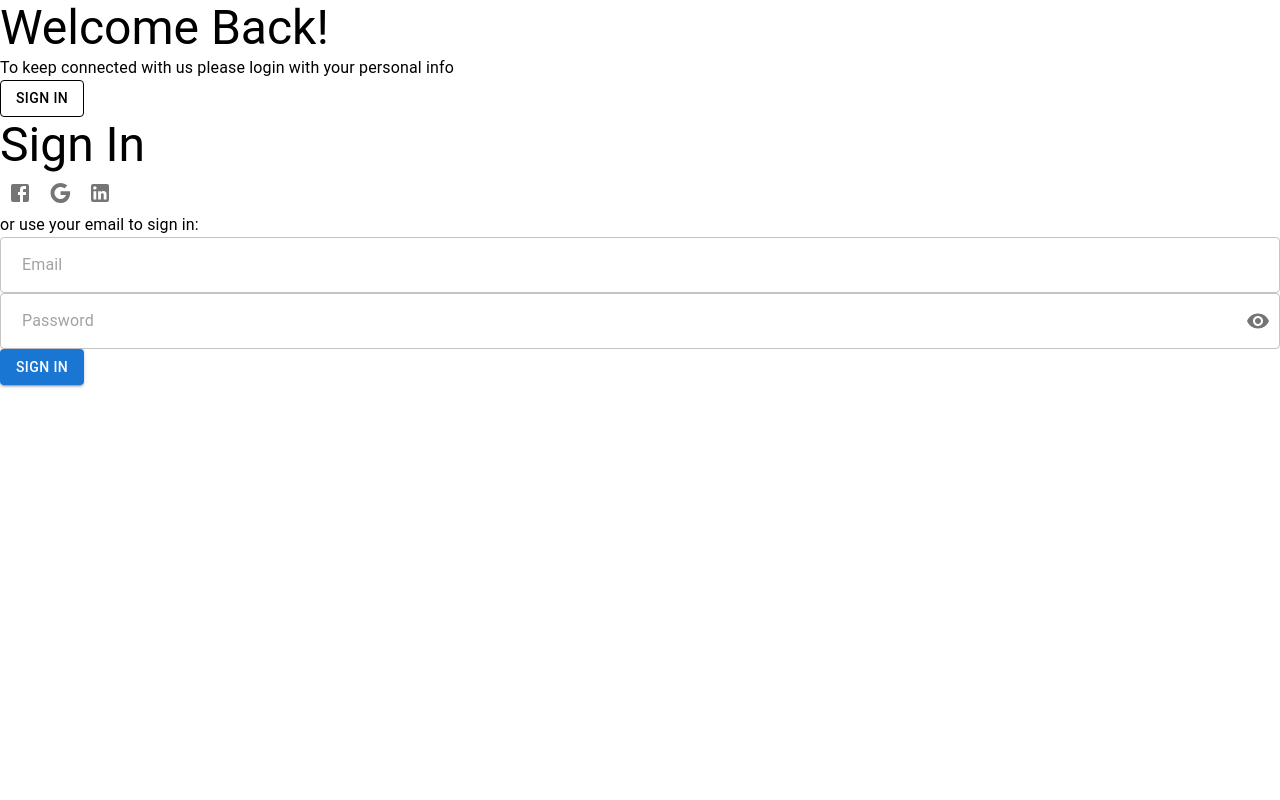
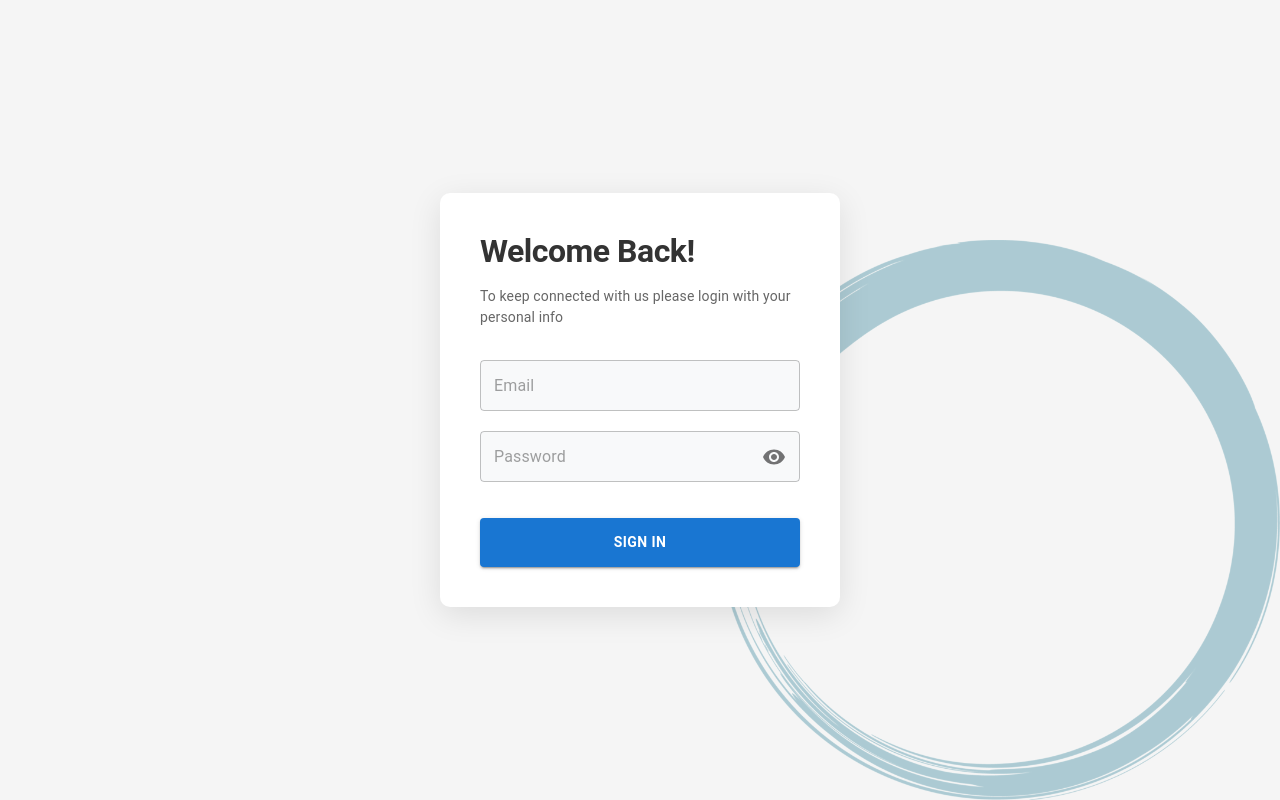
Before and after one commit to NobelAssefa/GMS, a React (Vite) app: page /login in a window 1280 px wide. Built offline with nearby package versions, Linux system fonts and the light colour scheme.

Commit message:
commting changes

```diff
--- a/src/Components/login/Login.jsx
+++ b/src/Components/login/Login.jsx
@@ -1,23 +1,18 @@
 import React, { useState } from 'react';
 import {
-    Box,
     TextField,
     Button,
     Typography,
-    IconButton,
     InputAdornment,
-    Divider
 } from '@mui/material';
-import { Facebook, Google, LinkedIn, Visibility, VisibilityOff } from '@mui/icons-material';
+import { Visibility, VisibilityOff } from '@mui/icons-material';
 import { useNavigate } from 'react-router-dom';
 import './login.css';
 
 const Login = () => {
     const navigate = useNavigate();
-    const [isSignIn, setIsSignIn] = useState(true);
     const [showPassword, setShowPassword] = useState(false);
     const [formData, setFormData] = useState({
-        name: '',
         email: '',
         password: ''
     });
@@ -32,75 +27,20 @@ const Login = () => {
 
     const handleSubmit = (e) => {
         e.preventDefault();
-        // Navigate to home page after login
         navigate('/home');
-    };
-
-    const togglePasswordVisibility = () => {
-        setShowPassword(!showPassword);
     };
 
     return (
         <div className="login-container">
             <div className="login-content">
-                <div className="left-panel">
-                    <Typography variant="h3" className="welcome-text">
+                <Typography variant="h1" className="welcome-text">
                     Welcome Back!
                 </Typography>
                 <Typography variant="body1" className="welcome-subtitle">
                     To keep connected with us please login with your personal info
                 </Typography>
-                    <Button
-                        variant="outlined"
-                        color="inherit"
-                        className="sign-in-btn"
-                        onClick={() => setIsSignIn(true)}
-                    >
-                        SIGN IN
-                    </Button>
-                </div>
-
-                <div className="right-panel">
-                    <Typography variant="h3" className="create-account-text">
-                        {isSignIn ? 'Sign In' : 'Create Account'}
-                    </Typography>
-
-                    <div className="social-buttons">
-                        <IconButton className="social-btn">
-                            <Facebook />
-                        </IconButton>
-                        <IconButton className="social-btn">
-                            <Google />
-                        </IconButton>
-                        <IconButton className="social-btn">
-                            <LinkedIn />
-                        </IconButton>
-                    </div>
-
-                    <Typography variant="body1" className="or-text">
-                        {isSignIn
-                            ? 'or use your email to sign in:'
-                            : 'or use your email for registration:'
-                        }
-                    </Typography>
 
                 <form onSubmit={handleSubmit} className="login-form">
-                        {!isSignIn && (
-                            <TextField
-                                fullWidth
-                                name="name"
-                                placeholder="Name"
-                                value={formData.name}
-                                onChange={handleInputChange}
-                                InputProps={{
-                                    startAdornment: (
-                                        <InputAdornment position="start">
-                                            <i className="fas fa-user"></i>
-                                        </InputAdornment>
-                                    ),
-                                }}
-                            />
-                        )}
                     <TextField
                         fullWidth
                         name="email"
@@ -108,13 +48,7 @@ const Login = () => {
                         type="email"
                         value={formData.email}
                         onChange={handleInputChange}
-                            InputProps={{
-                                startAdornment: (
-                                    <InputAdornment position="start">
-                                        <i className="fas fa-envelope"></i>
-                                    </InputAdornment>
-                                ),
-                            }}
+                        variant="outlined"
                     />
                     <TextField
                         fullWidth
@@ -123,20 +57,12 @@ const Login = () => {
                         type={showPassword ? 'text' : 'password'}
                         value={formData.password}
                         onChange={handleInputChange}
+                        variant="outlined"
                         InputProps={{
-                                startAdornment: (
-                                    <InputAdornment position="start">
-                                        <i className="fas fa-lock"></i>
-                                    </InputAdornment>
-                                ),
                             endAdornment: (
                                 <InputAdornment position="end">
-                                        <IconButton
-                                            onClick={togglePasswordVisibility}
-                                            edge="end"
-                                        >
-                                            {showPassword ? <VisibilityOff /> : <Visibility />}
-                                        </IconButton>
+                                    {showPassword ? <VisibilityOff style={{ cursor: 'pointer' }} onClick={() => setShowPassword(false)} />
+                                                : <Visibility style={{ cursor: 'pointer' }} onClick={() => setShowPassword(true)} />}
                                 </InputAdornment>
                             ),
                         }}
@@ -146,11 +72,11 @@ const Login = () => {
                         color="primary"
                         type="submit"
                         className="submit-btn"
+                        fullWidth
                     >
-                            {isSignIn ? 'SIGN IN' : 'SIGN UP'}
+                        SIGN IN
                     </Button>
                 </form>
-                </div>
             </div>
         </div>
     );
--- a/src/Components/login/login.css
+++ b/src/Components/login/login.css
@@ -0,0 +1,111 @@
+.login-container {
+    display: flex;
+    justify-content: center;
+    align-items: center;
+    min-height: 100vh;
+    position: relative;
+    background-color: #f5f5f5;
+    padding: 20px;
+}
+
+.login-container::before {
+    content: '';
+    position: absolute;
+    right: 0;
+    bottom: 0;
+    width: 70%;
+    height: 70%;
+    background-image: url('../../Assets/images/red.png');
+    background-repeat: no-repeat;
+    background-position: right bottom;
+    background-size: contain;
+    opacity: 0.3;
+    filter: brightness(0) saturate(100%) invert(31%) sepia(93%) saturate(431%) hue-rotate(146deg) brightness(93%) contrast(103%);
+}
+
+.login-content {
+    width: 100%;
+    max-width: 400px;
+    background: white;
+    border-radius: 10px;
+    box-shadow: 0 8px 32px rgba(0, 0, 0, 0.1);
+    padding: 40px;
+    position: relative;
+    z-index: 1;
+}
+
+.welcome-text {
+    font-size: 32px !important;
+    font-weight: 600 !important;
+    color: #333;
+    margin-bottom: 16px !important;
+    text-align: left;
+}
+
+.welcome-subtitle {
+    color: #666;
+    margin-bottom: 32px !important;
+    text-align: left;
+    font-size: 14px !important;
+}
+
+.social-buttons {
+    display: none; /* Hiding social buttons as they're not in the screenshot */
+}
+
+.or-text {
+    color: #666;
+    margin: 16px 0 !important;
+    font-size: 14px !important;
+}
+
+.login-form {
+    display: flex;
+    flex-direction: column;
+    gap: 20px;
+}
+
+.MuiTextField-root {
+    background-color: #f8f9fa !important;
+    border-radius: 4px !important;
+}
+
+.MuiTextField-root .MuiOutlinedInput-root {
+    border-radius: 4px;
+}
+
+.MuiTextField-root .MuiOutlinedInput-input {
+    padding: 14px;
+}
+
+.submit-btn {
+    background-color: #1976d2 !important;
+    padding: 12px !important;
+    font-size: 14px !important;
+    font-weight: 600 !important;
+    text-transform: none !important;
+    border-radius: 4px !important;
+    margin-top: 16px !important;
+}
+
+.submit-btn:hover {
+    background-color: #1565c0 !important;
+}
+
+/* Hide the left panel as it's not in the screenshot */
+.left-panel {
+    display: none;
+}
+
+/* Adjust right panel to take full width */
+.right-panel {
+    width: 100%;
+}
+
+.create-account-text {
+    font-size: 32px !important;
+    font-weight: 600 !important;
+    color: #333;
+    margin-bottom: 24px !important;
+    text-align: left;
+}
```
Lines whose indentation alone changed are shown as unchanged.
